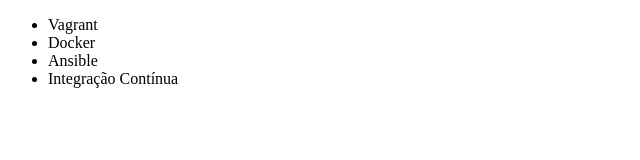
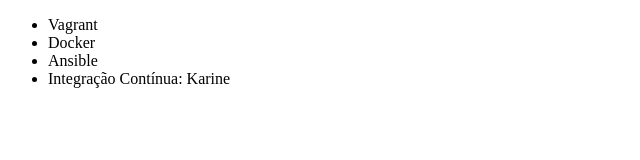
Before and after one commit to karinecdias/curso-git, a plain HTML site: page index.html in a window 1280 px wide. Shown: the full height of the page, 0-640 px from the left. Drawn offline with Linux system fonts and the light colour scheme.

Commit message:
Renomeando curso - Karine

```diff
--- a/index.html
+++ b/index.html
@@ -9,7 +9,7 @@
         <li>Vagrant</li>
         <li>Docker</li>
         <li>Ansible</li>
-        <li>Integração Contínua</li>
+        <li>Integração Contínua: Karine</li>
     </ul>
 </body>
 </html>
```
